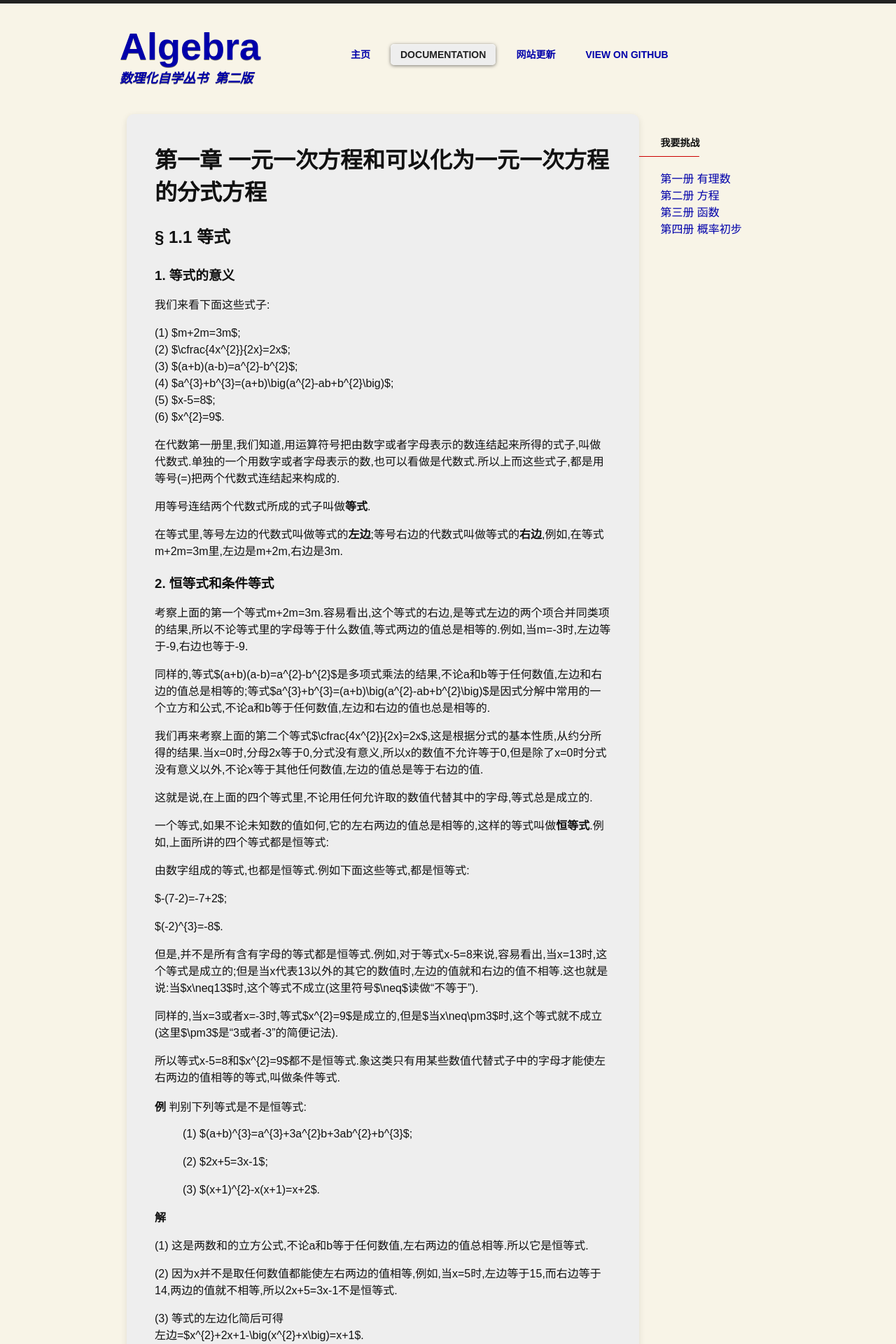
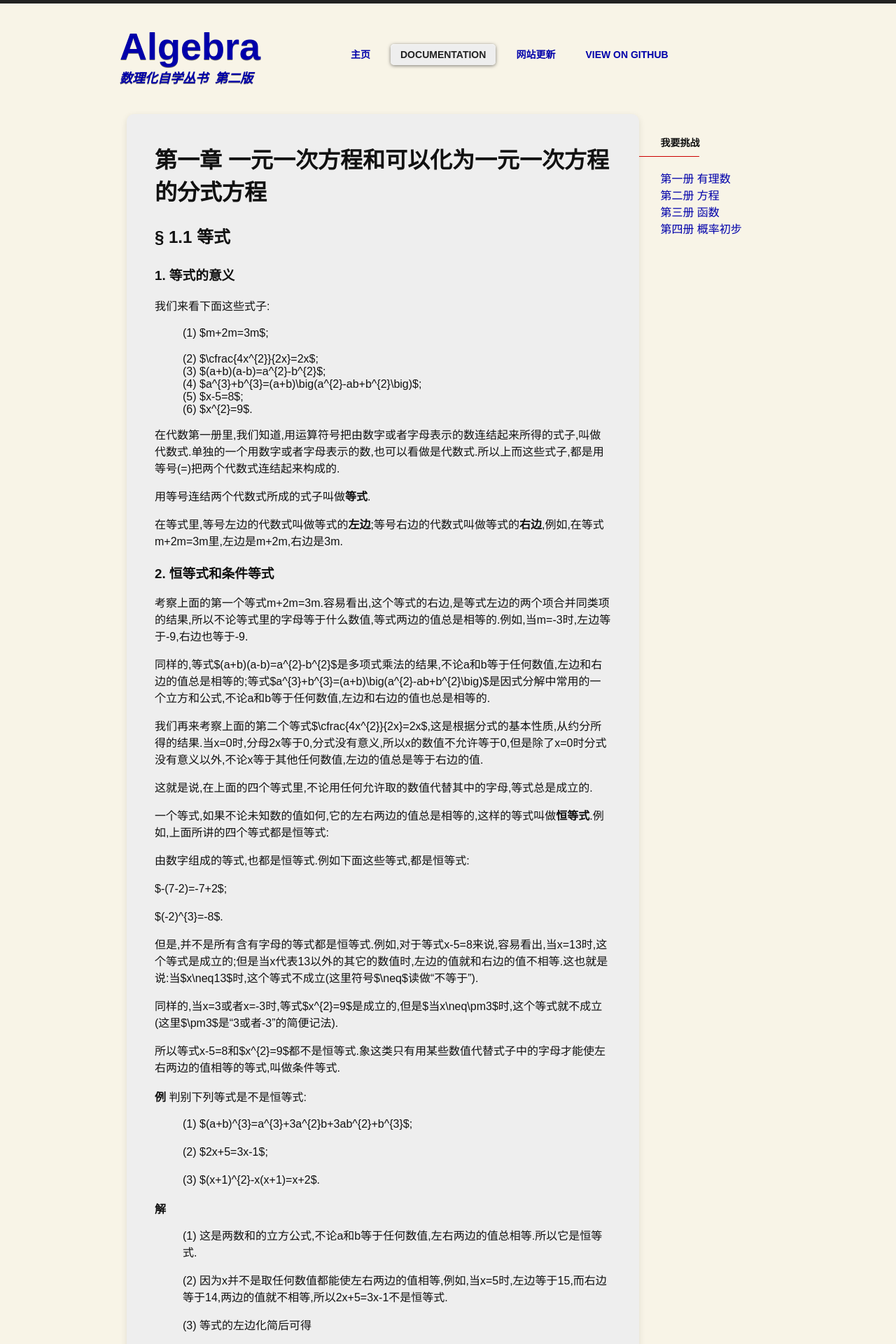
Before and after one commit to ccpaging/algebra, a Jekyll site: the page built from algebra2/ch01/ch01-01.md, in a window 1280 px wide. Shown: the top 1920 px of the page at 70% size. Built offline with Jekyll 4.4.1, drawn with Linux system fonts in a browser that asks for light colours; some web fonts are replaced; comment, search, counter and statistics services are not loaded.

```diff
--- a/algebra2/ch01/ch01-01.md
+++ b/algebra2/ch01/ch01-01.md
@@ -14,12 +14,12 @@
 
 我们来看下面这些式子:
 
-(1) $m+2m=3m$;
-(2) $\cfrac{4x^{2}}{2x}=2x$;
-(3) $(a+b)(a-b)=a^{2}-b^{2}$;
-(4) $a^{3}+b^{3}=(a+b)\big(a^{2}-ab+b^{2}\big)$;
-(5) $x-5=8$;
-(6) $x^{2}=9$.
+: (1) $m+2m=3m$;
+: (2) $\cfrac{4x^{2}}{2x}=2x$;
+: (3) $(a+b)(a-b)=a^{2}-b^{2}$;
+: (4) $a^{3}+b^{3}=(a+b)\big(a^{2}-ab+b^{2}\big)$;
+: (5) $x-5=8$;
+: (6) $x^{2}=9$.
 
 在代数第一册里,我们知道,用运算符号把由数字或者字母表示的数连结起来所得的式子,叫做代数式.单独的一个用数字或者字母表示的数,也可以看做是代数式.所以上而这些式子,都是用等号(=)把两个代数式连结起来构成的.
 
@@ -61,13 +61,13 @@
 
 **解**
 
-(1) 这是两数和的立方公式,不论a和b等于任何数值,左右两边的值总相等.所以它是恒等式.
+: (1) 这是两数和的立方公式,不论a和b等于任何数值,左右两边的值总相等.所以它是恒等式.
 
-(2) 因为x并不是取任何数值都能使左右两边的值相等,例如,当x=5时,左边等于15,而右边等于14,两边的值就不相等,所以2x+5=3x-1不是恒等式.
+: (2) 因为x并不是取任何数值都能使左右两边的值相等,例如,当x=5时,左边等于15,而右边等于14,两边的值就不相等,所以2x+5=3x-1不是恒等式.
 
-(3) 等式的左边化简后可得
-    左边=$x^{2}+2x+1-\big(x^{2}+x\big)=x+1$.
-    因为x不论取什么数值,x+1的值总不会和x+2的值相等,所以$(x+1)^{2}-x(x+1)=x+2$不是恒等式.
+: (3) 等式的左边化简后可得
+:     左边=$x^{2}+2x+1-\big(x^{2}+x\big)=x+1$.
+:     因为x不论取什么数值,x+1的值总不会和x+2的值相等,所以$(x+1)^{2}-x(x+1)=x+2$不是恒等式.
 
 **注意**
 
```
